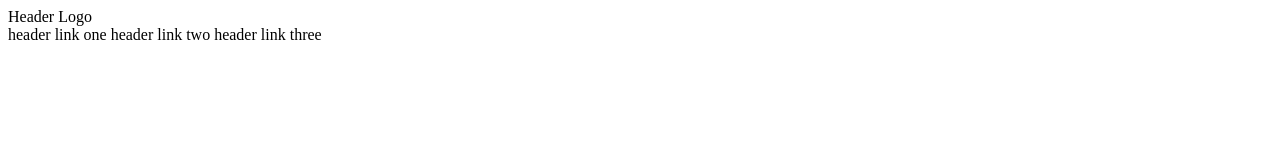
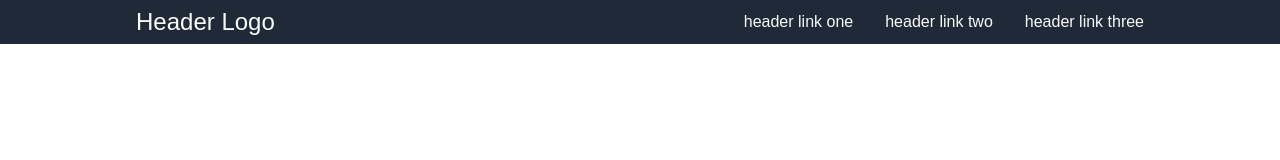
Before and after one commit to jatutterow/odin-project-landing-page, a plain HTML site: page index.html in a window 1280 px wide. Drawn offline with Linux system fonts and the light colour scheme.

Commit message:
Filled in most of the header

```diff
--- a/index.html
+++ b/index.html
@@ -10,14 +10,14 @@
             <div class="logo">
                 Header Logo
             </div>
-            <div class="left-links">
-                <a>header link one</a>
-                <a>header link two</a>
-                <a>header link three</a>
-            </div>
+            <ul class="links">
+                <li><a href="">header link one</a></li>
+                <li><a href="">header link two</a></li>
+                <li><a href="">header link three</a></li>
+            </ul>
         </div>
         <div class="content">
-            <div class="intro">
+            <div class="hero">
 
             </div>
             <div class="information">
--- a/style.css
+++ b/style.css
@@ -0,0 +1,34 @@
+body{
+    display: flex;
+    flex-direction: column;
+    font-family: sans-serif;
+    margin: 0;
+}
+
+a{
+    text-decoration: none;
+    color: inherit;
+}
+
+.header{
+    background-color: #1f2937;
+    color: #f9faf8;
+    display: flex;
+    justify-content: space-between;
+    align-items: center;
+    padding: 8px;
+}
+
+.header .logo{
+    font-size: 24px;
+    margin-left: 128px;
+}
+
+.header ul{
+    display: flex;
+    gap: 32px;
+    list-style-type: none;
+    padding: 0;
+    margin: 0;
+    margin-right: 128px;
+}
```
